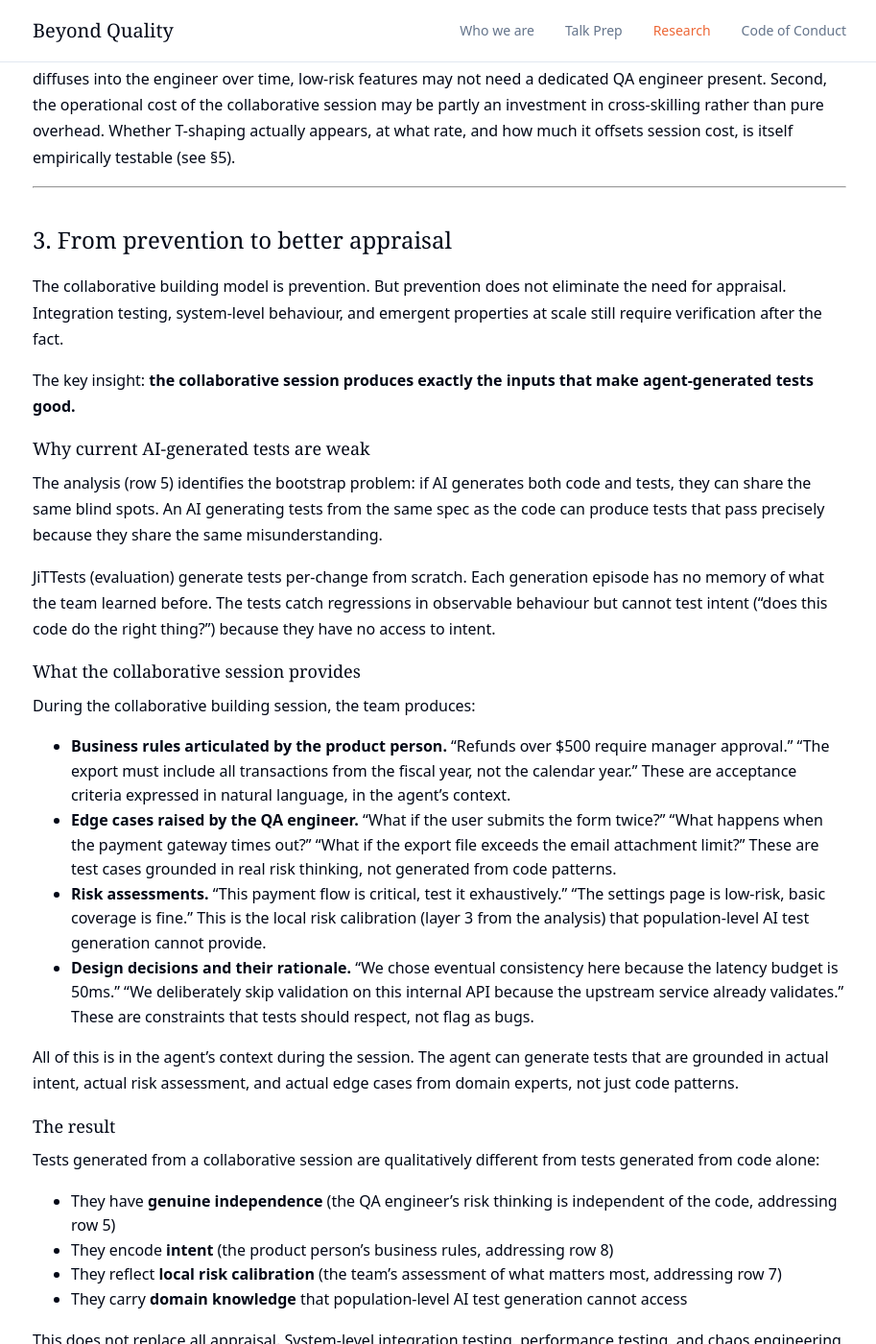
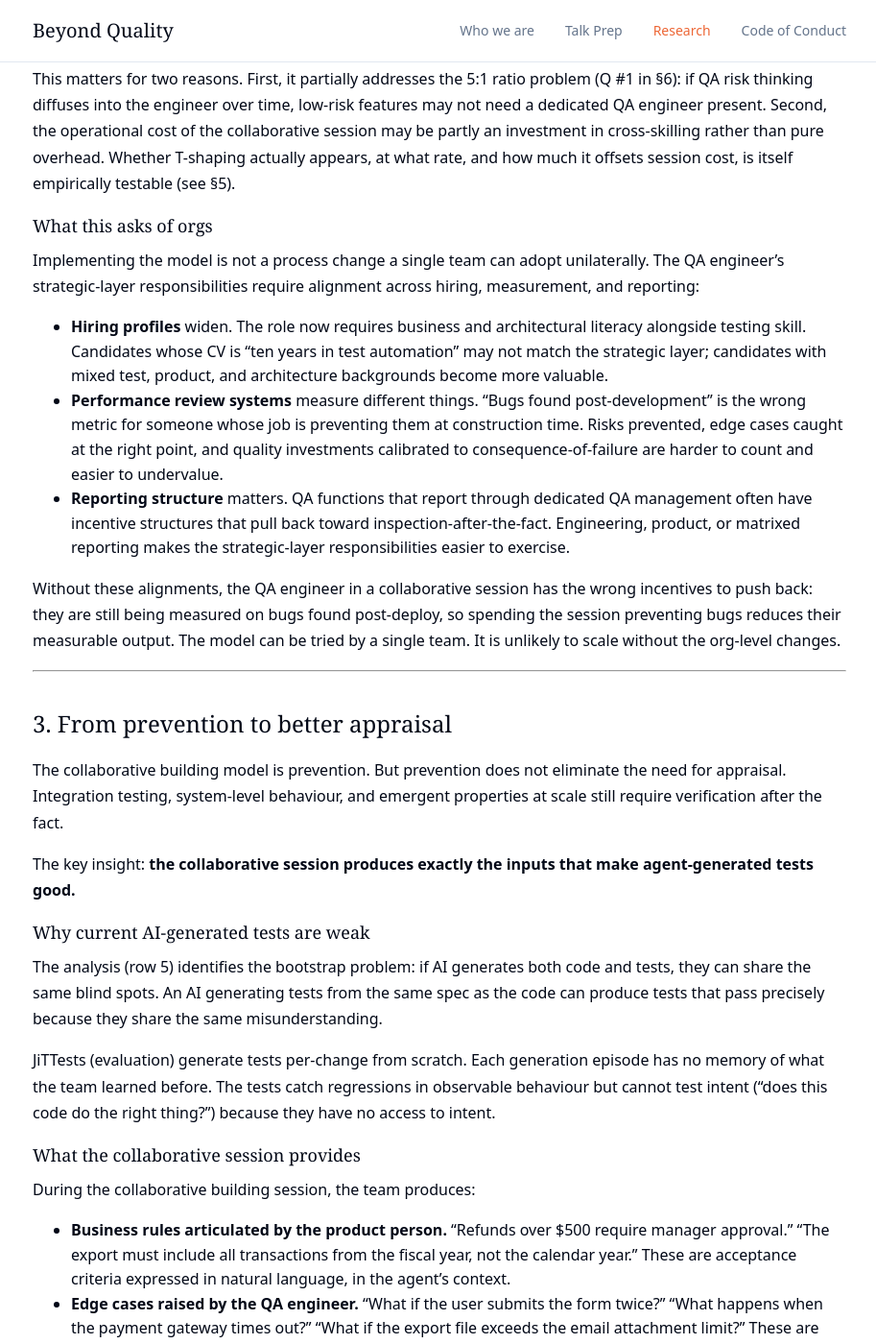
Before and after one commit to BeyondQuality/beyondquality, a Jekyll site: the page built from research/ai-era-testing/proposal.md, in a window 1280 px wide and 1400 px high, scrolled down 3638 px. Shown: the whole window at 96% size, without its empty margins (182-1095 px from the left). Built offline with Jekyll 4.4.1, drawn with Linux system fonts in a browser that asks for light colours; our own code applies the rules of GitHub Pages for plain Markdown files; some of the changed text lies outside the part shown.

Commit message:
polishing the proposal

```diff
--- a/research/ai-era-testing/proposal.md
+++ b/research/ai-era-testing/proposal.md
@@ -10,7 +10,7 @@ Discussion: https://github.com/BeyondQuality/beyondquality/discussions/28
 
 ## Context
 
-The [analysis](analysis.md) identifies two debts that accumulate when AI agents enter the development process: comprehension debt (loss of the "how") and intent debt (loss of the "why"). The [evaluation](evaluation.md) shows that current industry responses (JiTTests, Claude Code Review) are Direction 1/2: they optimise inspection of agent output without addressing the root causes. Section 4 of the analysis poses the central research question: what is the relationship between intent preservation, comprehension level, and agent learning capability?
+The [analysis](analysis.md) identifies two debts that accumulate when AI agents enter the development process: comprehension debt (loss of the "how") and intent debt (loss of the "why"); and how this accumulation negatively affects the business. The [evaluation](evaluation.md) shows that current industry responses (JiTTests, Claude Code Review) are Direction 1/2: they optimise inspection of agent output without addressing the debts. Section 4 of the analysis poses the central research question: what is the relationship between intent preservation, comprehension level, and agent learning capability?
 
 This document proposes a Direction 3 approach that addresses the root causes directly.
 
@@ -81,6 +81,16 @@ The collaborative session has a side effect that mob programming practitioners h
 
 This matters for two reasons. First, it partially addresses the 5:1 ratio problem (Q #1 in §6): if QA risk thinking diffuses into the engineer over time, low-risk features may not need a dedicated QA engineer present. Second, the operational cost of the collaborative session may be partly an investment in cross-skilling rather than pure overhead. Whether T-shaping actually appears, at what rate, and how much it offsets session cost, is itself empirically testable (see §5).
 
+### What this asks of orgs
+
+Implementing the model is not a process change a single team can adopt unilaterally. The QA engineer's strategic-layer responsibilities require alignment across hiring, measurement, and reporting:
+
+- **Hiring profiles** widen. The role now requires business and architectural literacy alongside testing skill. Candidates whose CV is "ten years in test automation" may not match the strategic layer; candidates with mixed test, product, and architecture backgrounds become more valuable.
+- **Performance review systems** measure different things. "Bugs found post-development" is the wrong metric for someone whose job is preventing them at construction time. Risks prevented, edge cases caught at the right point, and quality investments calibrated to consequence-of-failure are harder to count and easier to undervalue.
+- **Reporting structure** matters. QA functions that report through dedicated QA management often have incentive structures that pull back toward inspection-after-the-fact. Engineering, product, or matrixed reporting makes the strategic-layer responsibilities easier to exercise.
+
+Without these alignments, the QA engineer in a collaborative session has the wrong incentives to push back: they are still being measured on bugs found post-deploy, so spending the session preventing bugs reduces their measurable output. The model can be tried by a single team. It is unlikely to scale without the org-level changes.
+
 ---
 
 ## 3. From prevention to better appraisal
@@ -110,10 +120,12 @@ All of this is in the agent's context during the session. The agent can generate
 
 Tests generated from a collaborative session are qualitatively different from tests generated from code alone:
 
-- They have **genuine independence** (the QA engineer's risk thinking is independent of the code, addressing row 5)
+- They have **input-stage independence** (the QA engineer's risk thinking is independent of the code, addressing row 5 at the input)
 - They encode **intent** (the product person's business rules, addressing row 8)
 - They reflect **local risk calibration** (the team's assessment of what matters most, addressing row 7)
 - They carry **domain knowledge** that population-level AI test generation cannot access
+
+A residual asymmetry on row 5: the inputs are independent of the code (because they come from the QA engineer's reasoning), but the output is still LLM-generated. The agent's test code shares LLM-level blindspots in the test-generation step. If the same model family generates both code and tests, model-level shared blindspots remain regardless of how independent the inputs are. Independence is restored where it matters most (in *what* gets tested), but it is not absolute (in *how* the tests are written). This is partial restoration of row 5, not full restoration.
 
 This does not replace all appraisal. System-level integration testing, performance testing, and chaos engineering still operate at a level above individual features. But for feature-level verification, the collaborative model produces both better code (prevention) and better tests (informed appraisal).
 
```
